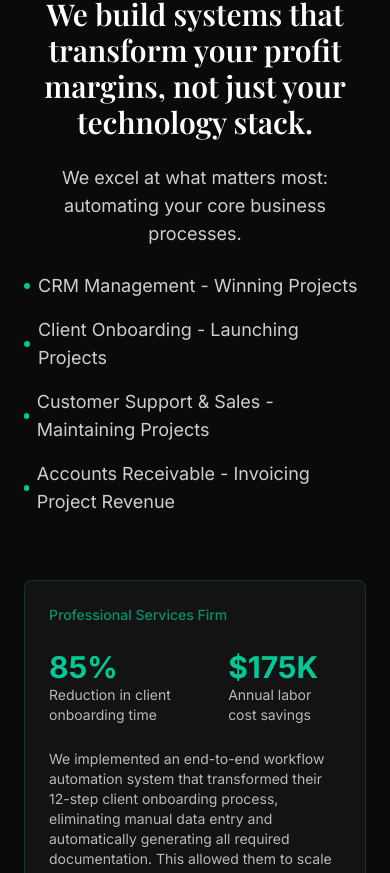
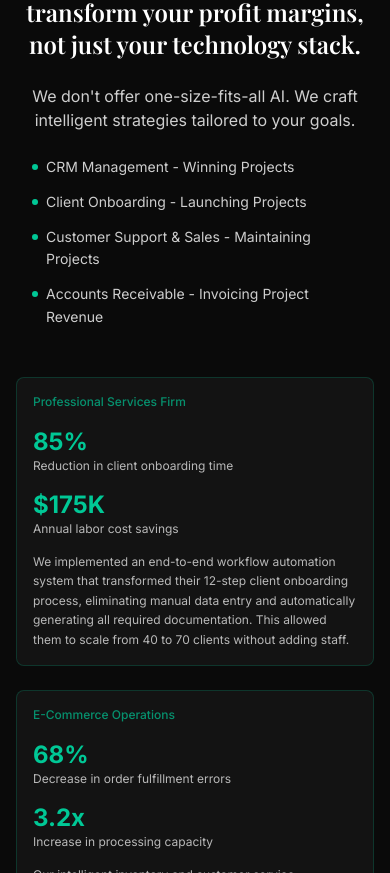
Before and after one commit to ShahmeerAmjad/emerald-flow-automations, a React (Vite) app: page / in a window 390 px wide. Shown: the part 7231-8104 px from the top of the page. Built offline with nearby package versions, Linux system fonts and the light colour scheme.

Commit message:
Fix: Mobile responsiveness and content updates
- Optimized website for mobile view.
- Updated the tagline in the ServicesSection.
- Updated the CaseStudiesSection with new content and a new case study.

```diff
--- a/src/components/sections/CaseStudiesSection.tsx
+++ b/src/components/sections/CaseStudiesSection.tsx
@@ -25,6 +25,14 @@ const caseStudies = [
     metric2: "$87K",
     desc2: "Quarterly revenue increase",
     description: "By implementing our patient engagement system with smart scheduling, automated follow-ups and intelligent billing workflows, no-show rates dropped from 18% to 4%. Staff previously handling scheduling were reassigned to revenue-generating activities."
+  },
+  {
+    client: "HVAC & Appliance Repair Company",
+    metric1: "3x",
+    desc1: "Lead generation increase",
+    metric2: "40 hours",
+    desc2: "Weekly time savings",
+    description: "We built a complete lead generation automation system using LinkedIn prospecting, Apollo email discovery, and Instantly campaign management. The system automatically identifies qualified prospects, finds verified contact information, and runs personalized outreach sequences - delivering a consistent pipeline of high-quality leads while the team focuses on servicing customers."
   }
 ];
 
@@ -38,8 +46,8 @@ const automationAreas = [
 const CaseStudiesSection = () => {
   const sectionRef = useRef<HTMLElement>(null);
   const cardRefs = useRef<(HTMLDivElement | null)[]>([]);
-  const [isVisible, setIsVisible] = useState(true); // Start with visible state
-  const [visibleCards, setVisibleCards] = useState<boolean[]>([false, false, false]);
+  const [isVisible, setIsVisible] = useState(true);
+  const [visibleCards, setVisibleCards] = useState<boolean[]>([false, false, false, false]);
 
   useEffect(() => {
     const observer = new IntersectionObserver(
@@ -90,53 +98,53 @@ const CaseStudiesSection = () => {
     <section
       id="case-studies"
       ref={sectionRef}
-      className={`py-24 lg:py-32 relative ${isVisible ? "opacity-100" : "opacity-0"} transition-opacity duration-500`}
+      className={`py-16 md:py-24 lg:py-32 relative ${isVisible ? "opacity-100" : "opacity-0"} transition-opacity duration-500`}
     >
-      <div className="container mx-auto px-6">
-        <div className="max-w-5xl mx-auto">
-          <div className="text-center mb-16">
+      <div className="container mx-auto px-4 sm:px-6">
+        <div className="max-w-7xl mx-auto">
+          <div className="text-center mb-12 md:mb-16">
             <p className="text-sas-emerald font-semibold uppercase text-sm tracking-wider mb-4">Case Studies</p>
-            <h2 className="text-3xl md:text-4xl font-serif font-semibold mb-6">
+            <h2 className="text-2xl sm:text-3xl md:text-4xl font-serif font-semibold mb-6 px-2">
               We build systems that transform your profit margins, not just your technology stack.
             </h2>
-            <div className="text-lg text-sas-white/80 max-w-2xl mx-auto mb-12">
-              <p className="mb-6">We excel at what matters most: automating your core business processes.</p>
-              <div className="grid grid-cols-1 md:grid-cols-2 gap-4 text-left">
+            <div className="text-base md:text-lg text-sas-white/80 max-w-4xl mx-auto mb-8 md:mb-12 px-4">
+              <p className="mb-6">We don't offer one-size-fits-all AI. We craft intelligent strategies tailored to your goals.</p>
+              <div className="grid grid-cols-1 sm:grid-cols-2 gap-3 md:gap-4 text-left max-w-3xl mx-auto">
                 {automationAreas.map((area, index) => (
-                  <div key={index} className="flex items-center space-x-2">
-                    <div className="w-1.5 h-1.5 rounded-full bg-sas-emerald"></div>
-                    <p>{area}</p>
+                  <div key={index} className="flex items-start space-x-2 text-sm md:text-base">
+                    <div className="w-1.5 h-1.5 rounded-full bg-sas-emerald mt-2 flex-shrink-0"></div>
+                    <p className="leading-relaxed">{area}</p>
                   </div>
                 ))}
               </div>
             </div>
           </div>
 
-          <div className="grid grid-cols-1 md:grid-cols-3 gap-8">
+          <div className="grid grid-cols-1 md:grid-cols-2 gap-6 md:gap-8">
             {caseStudies.map((study, index) => (
               <div
                 key={index}
                 ref={(el) => (cardRefs.current[index] = el)}
-                className={`bg-sas-darkGray/40 border border-sas-emerald/20 rounded-lg p-6 ${visibleCards[index] ? "opacity-100" : "opacity-0"} hover:border-sas-emerald/50 transition-all duration-300`}
+                className={`bg-sas-darkGray/40 border border-sas-emerald/20 rounded-lg p-4 sm:p-6 ${visibleCards[index] ? "opacity-100" : "opacity-0"} hover:border-sas-emerald/50 transition-all duration-300`}
                 style={{ transitionDelay: `${index * 200}ms` }}
               >
-                <div className="mb-6 text-sm font-medium text-sas-emerald/70">
+                <div className="mb-4 md:mb-6 text-xs sm:text-sm font-medium text-sas-emerald/70">
                   {study.client}
                 </div>
 
-                <div className="flex space-x-6 mb-6">
-                  <div>
-                    <div className="text-3xl font-bold text-sas-emerald">{study.metric1}</div>
-                    <div className="text-sm text-sas-white/70">{study.desc1}</div>
+                <div className="flex flex-col sm:flex-row sm:space-x-6 space-y-4 sm:space-y-0 mb-4 md:mb-6">
+                  <div className="flex-1">
+                    <div className="text-2xl md:text-3xl font-bold text-sas-emerald">{study.metric1}</div>
+                    <div className="text-xs md:text-sm text-sas-white/70 leading-tight">{study.desc1}</div>
                   </div>
 
-                  <div>
-                    <div className="text-3xl font-bold text-sas-emerald">{study.metric2}</div>
-                    <div className="text-sm text-sas-white/70">{study.desc2}</div>
+                  <div className="flex-1">
+                    <div className="text-2xl md:text-3xl font-bold text-sas-emerald">{study.metric2}</div>
+                    <div className="text-xs md:text-sm text-sas-white/70 leading-tight">{study.desc2}</div>
                   </div>
                 </div>
 
-                <p className="text-sas-white/70 text-sm">{study.description}</p>
+                <p className="text-sas-white/70 text-xs sm:text-sm leading-relaxed">{study.description}</p>
               </div>
             ))}
           </div>
```
